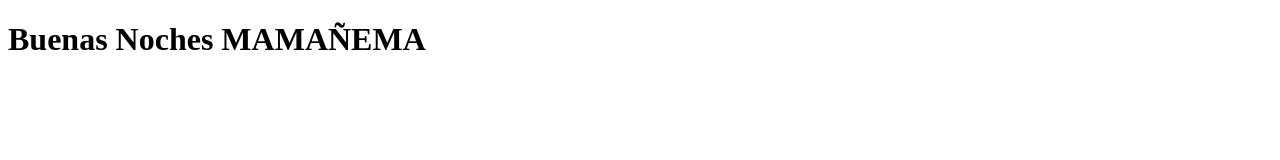
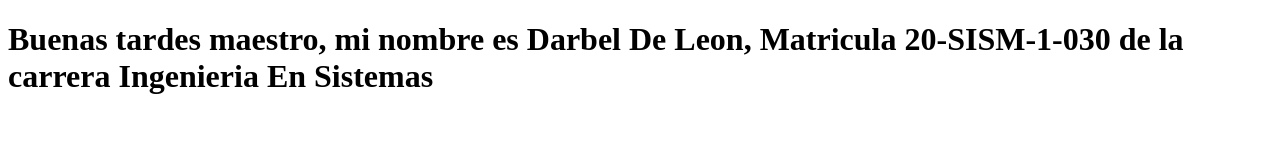
Before and after one commit to Darbel89/Ejemplo1, a plain HTML site: page index.html in a window 1280 px wide. Drawn offline with Linux system fonts and the light colour scheme.

Commit message:
Update index.html

```diff
--- a/index.html
+++ b/index.html
@@ -4,6 +4,6 @@
 
 </head>
 <body>
-    <h1>Buenas Noches MAMAÑEMA</h1>
+    <h1>Buenas tardes maestro, mi nombre es Darbel De Leon, Matricula 20-SISM-1-030 de la carrera Ingenieria En Sistemas</h1>
 </body>
 </html>
```
